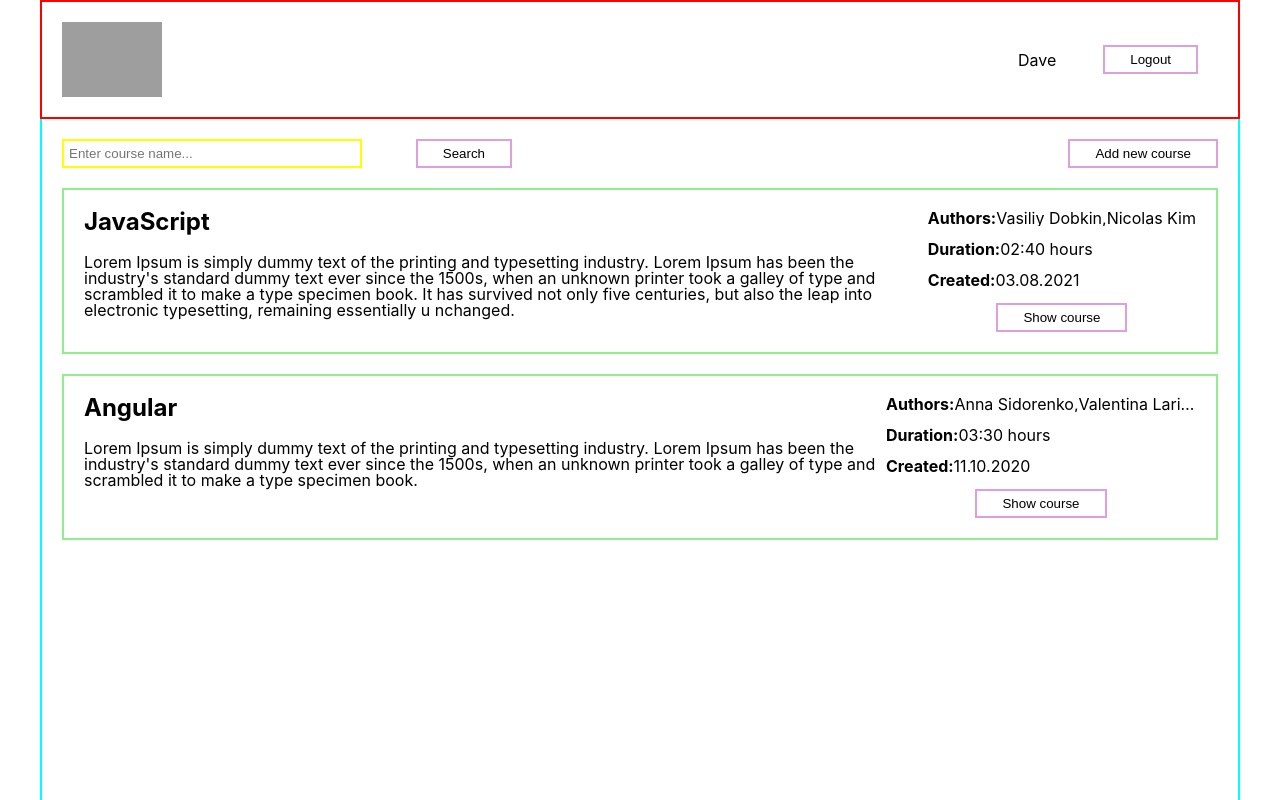
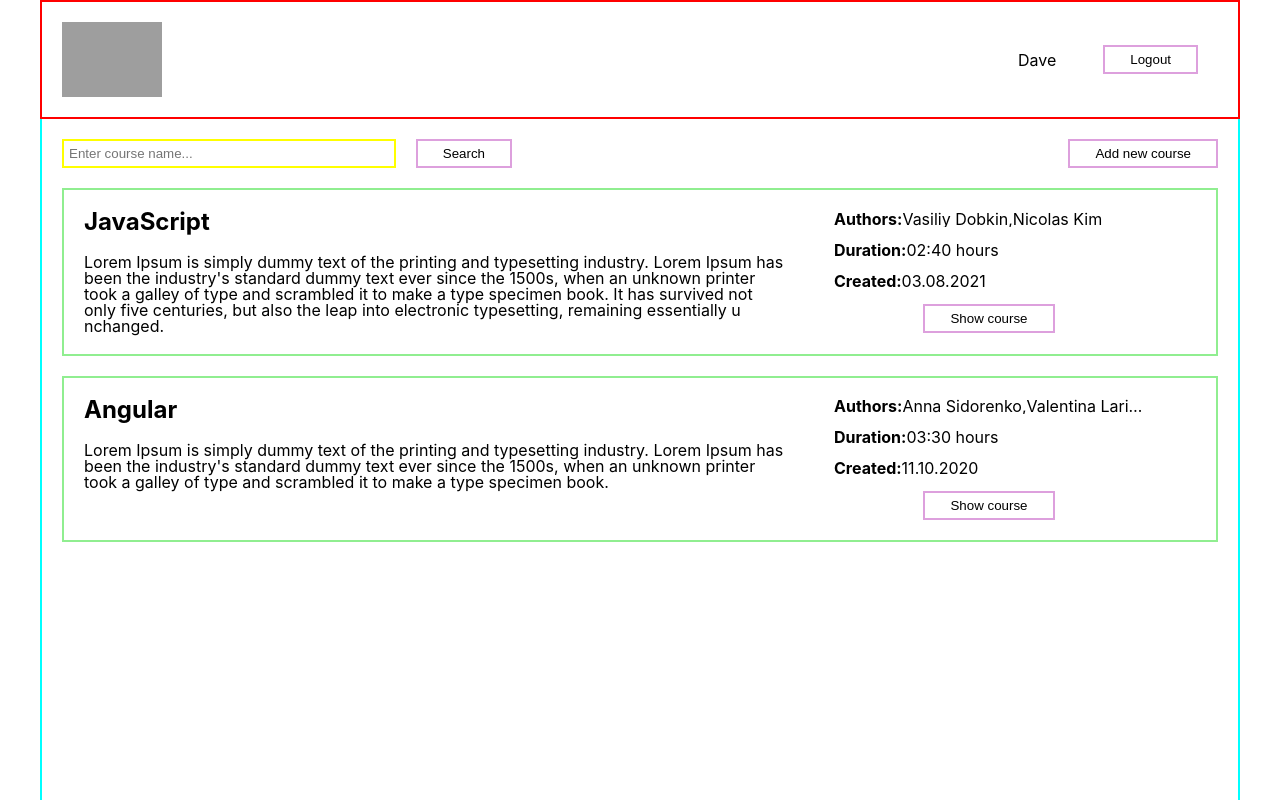
Before and after one commit to bonox2/courses-app, a React (Create React App) app: page / in a window 1280 px wide. Shown: the top 800 px of the page. Built offline with nearby package versions, Linux system fonts and the light colour scheme; grey boxes are pictures that could not be loaded; the HTML template or start-up script is replaced by a standard one.

Commit message:
button className change + css update

```diff
--- a/src/common/Button/Button.jsx
+++ b/src/common/Button/Button.jsx
@@ -2,6 +2,6 @@ import "./Button.css";
 
 export default function Button({buttonText,...props}){
     return(
-        <button {...props} className="btn">{buttonText}</button>
+        <button {...props} >{buttonText}</button>
     )
 }
--- a/src/common/Input/Input.css
+++ b/src/common/Input/Input.css
@@ -8,5 +8,5 @@
     padding: 5px;
     background: none;
     border: solid 2px yellow;
-    width: 300px;
+    width: 100%;
 }
--- a/src/components/Courses/Courses.jsx
+++ b/src/components/Courses/Courses.jsx
@@ -18,7 +18,7 @@ export default function Courses() {
     <div className="body_section">
       <div className="search_bar_main">
         <SearchBar setSearchQuery={setSearchQuery} />
-        <Button buttonText="Add new course" />
+        <Button buttonText="Add new course" className="btn"/>
       </div>
       <div className="courses_list">
         {courses
--- a/src/components/Courses/components/CourseCard/CourseCard.css
+++ b/src/components/Courses/components/CourseCard/CourseCard.css
@@ -11,13 +11,16 @@
     margin-bottom: 20px;
     font-size: 24px;
 }
-
+.course_general{
+    width: 700px;
+}
 .course_details{
     width: 310px;
     display: flex;
     flex-direction: column;
     justify-content: center;
     align-items: center;
+    margin-left: 50px;
 }
 .parameter{
     width: 100%;
--- a/src/components/Courses/components/CourseCard/CourseCard.jsx
+++ b/src/components/Courses/components/CourseCard/CourseCard.jsx
@@ -12,7 +12,7 @@ export default function CourseCard({ course }) {
   ).join(",");
   return (
     <div className="course_card">
-      <div>
+      <div className="course_general">
         <h2 className="course_name">{course.title}</h2>
         <p>{course.description}</p>
       </div>
@@ -29,7 +29,7 @@ export default function CourseCard({ course }) {
           <dt>Created: </dt>
           <dd className="parameter_info"> {dateGenerator(course.creationDate)}</dd>
         </div>
-        <Button buttonText="Show course" />
+        <Button buttonText="Show course" className="btn"/>
       </dl>
     </div>
   );
--- a/src/components/Courses/components/SearchBar/SearchBar.css
+++ b/src/components/Courses/components/SearchBar/SearchBar.css
@@ -2,3 +2,6 @@
     display: flex;
     width: 450px;
 }
+.submit_btn{
+    margin-left: 20px;
+}
--- a/src/components/Courses/components/SearchBar/SearchBar.jsx
+++ b/src/components/Courses/components/SearchBar/SearchBar.jsx
@@ -12,7 +12,7 @@ export default function SearchBar({setSearchQuery}){
     return(
         <form onSubmit={searchCourses} className="search_bar">
             <Input placeHolderText="Enter course name..." type="search" name="search" />
-            <Button buttonText="Search" type="submit"/>
+            <Button buttonText="Search" type="submit" className="btn submit_btn"/>
         </form>
     )
 }
--- a/src/components/Header/Header.jsx
+++ b/src/components/Header/Header.jsx
@@ -8,7 +8,7 @@ export default function Header(){
                 <Logo/>
                 <div className="user_name">
                     <div>Dave</div>
-                    <Button buttonText="Logout"/>
+                    <Button buttonText="Logout" className="btn"/>
                 </div>
         </header>
     )
```
Also changed, not shown: src/components/CreateCourse/CreateCourse.jsx (+12 -0 lines).
